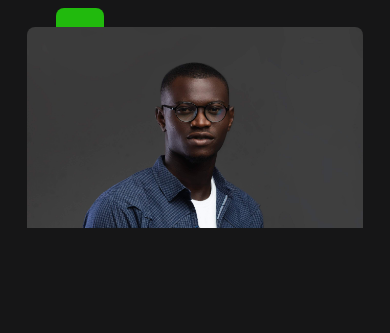
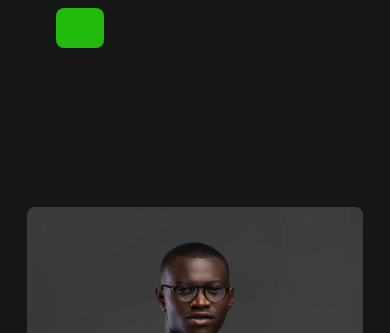
Before and after one commit to OgheneMichael/portfolio, a website built with Parcel: page index.html in a window 390 px wide. Shown: the top 333 px of the page. Built offline with nearby package versions, Linux system fonts and the light colour scheme; a web font is replaced by a local one.

Commit message:
made hero/intro section mobile ready

```diff
--- a/sass/_components.scss
+++ b/sass/_components.scss
@@ -30,6 +30,10 @@
 	display: grid;
 	align-items: center;
 
+	@media only screen and (max-width: $bp-smallest) {
+		min-height: 100vh;
+	}
+
 	@media only screen and (min-width: $bp-smallest) {
 		padding-left: 6rem !important;
 	}
@@ -43,7 +47,7 @@
 	flex-direction: column;
 	justify-content: center;
 	grid-column: 1 / span 8;
-	grid-row: 5 / 7;
+	grid-row: 3 / 6;
 
 	@media only screen and (min-width: $bp-smallest) {
 		grid-row: 3 / 6;
@@ -68,9 +72,6 @@
 		display: flex;
 		align-items: center;
 		justify-content: flex-end;
-		// position: absolute;
-		left: 0;
-		right: 0;
 		z-index: -1;
 		grid-row: 1 / 7;
 		grid-column: 1 / span 8;
@@ -101,6 +102,7 @@
 				bottom: 0;
 				height: 55%;
 				background-color: var(--main-bg-color);
+				opacity: 0.9999;
 			}
 		}
 
```
